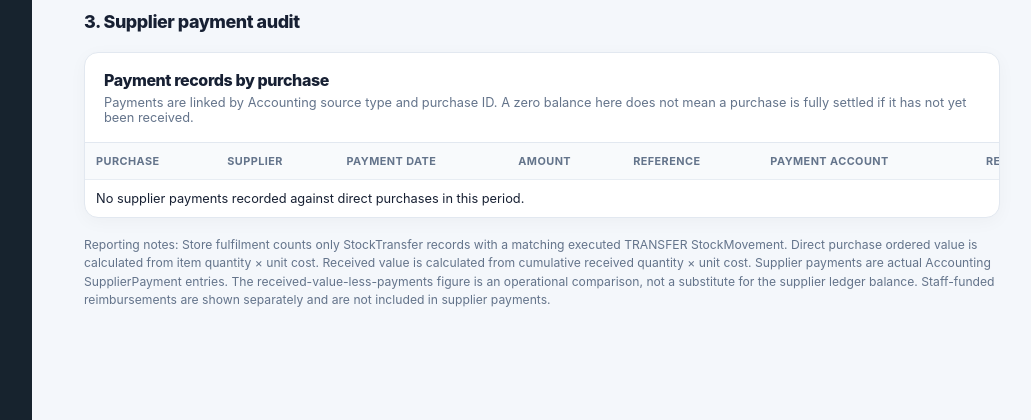
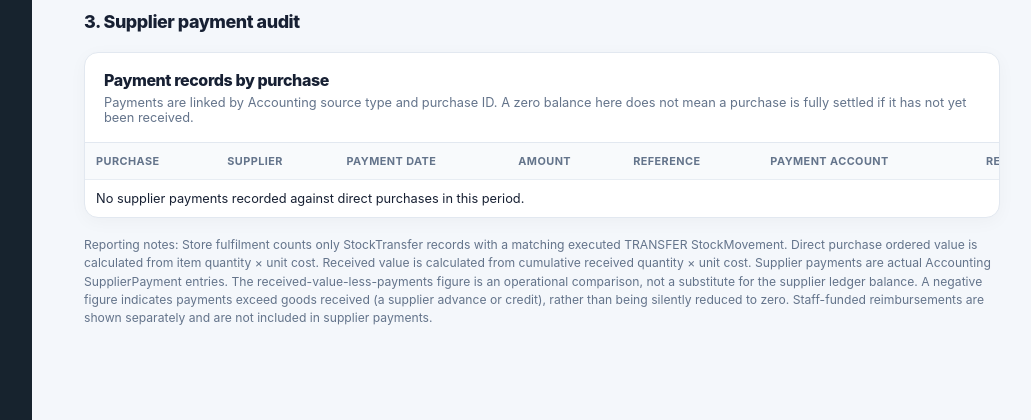
Before and after one commit to nazinamu66/hotel-hms, a Django app: template kitchen/templates/kitchen/reports/purchasing_report.html in a window 1280 px wide. Shown: the part 1083-1503 px from the top of the page, without its empty margins (228-1259 px from the left). Run offline with Django 4.2, Linux system fonts and the light colour scheme; the template is opened without the code that fills it, so the values that code supplies are empty; parts of the project's set-up code (start-up, migrations or seed data) failed here and were passed over.

Commit message:
Explain supplier advance balances in purchasing report

```diff
--- a/kitchen/templates/kitchen/reports/purchasing_report.html
+++ b/kitchen/templates/kitchen/reports/purchasing_report.html
@@ -96,6 +96,6 @@
     <tbody>{% for row in purchase_rows %}{% for payment in row.payments %}<tr><td>#{{ row.purchase.pk }}</td><td>{{ row.purchase.supplier.name }}</td><td>{{ payment.payment_date|date:"d M Y" }}</td><td>{{ payment.amount|floatformat:2 }}</td><td>{{ payment.reference|default:"—" }}</td><td>{{ payment.payment_account.name }}</td><td>{{ payment.created_by|default:"System" }}</td></tr>{% empty %}{% endfor %}{% empty %}<tr><td colspan="7">No supplier payments recorded against direct purchases in this period.</td></tr>{% endfor %}</tbody>
   </table></div></section>
 
-  <p class="kpr-note">Reporting notes: Store fulfilment counts only StockTransfer records with a matching executed TRANSFER StockMovement. Direct purchase ordered value is calculated from item quantity × unit cost. Received value is calculated from cumulative received quantity × unit cost. Supplier payments are actual Accounting SupplierPayment entries. The received-value-less-payments figure is an operational comparison, not a substitute for the supplier ledger balance. Staff-funded reimbursements are shown separately and are not included in supplier payments.</p>
+  <p class="kpr-note">Reporting notes: Store fulfilment counts only StockTransfer records with a matching executed TRANSFER StockMovement. Direct purchase ordered value is calculated from item quantity × unit cost. Received value is calculated from cumulative received quantity × unit cost. Supplier payments are actual Accounting SupplierPayment entries. The received-value-less-payments figure is an operational comparison, not a substitute for the supplier ledger balance. A negative figure indicates payments exceed goods received (a supplier advance or credit), rather than being silently reduced to zero. Staff-funded reimbursements are shown separately and are not included in supplier payments.</p>
 </div>
 {% endblock %}
```
